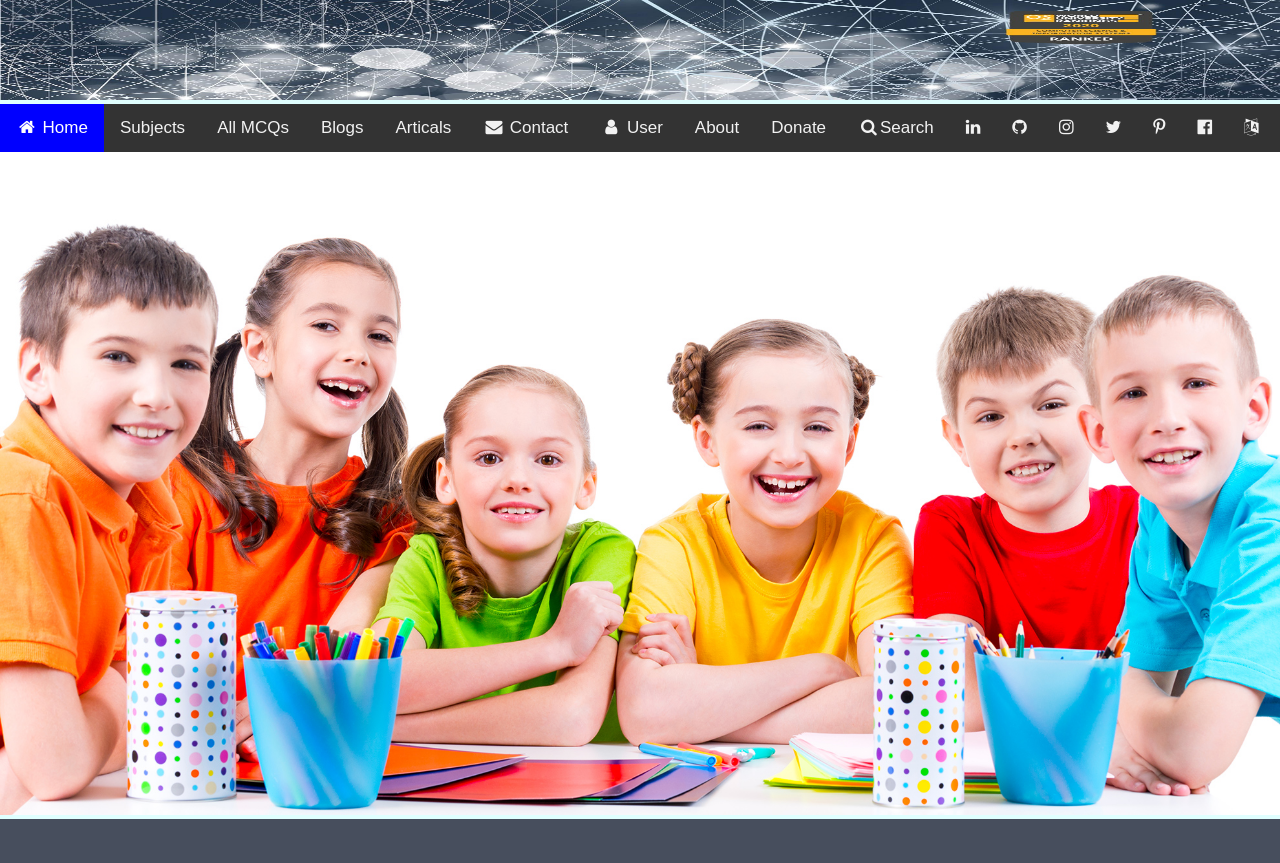
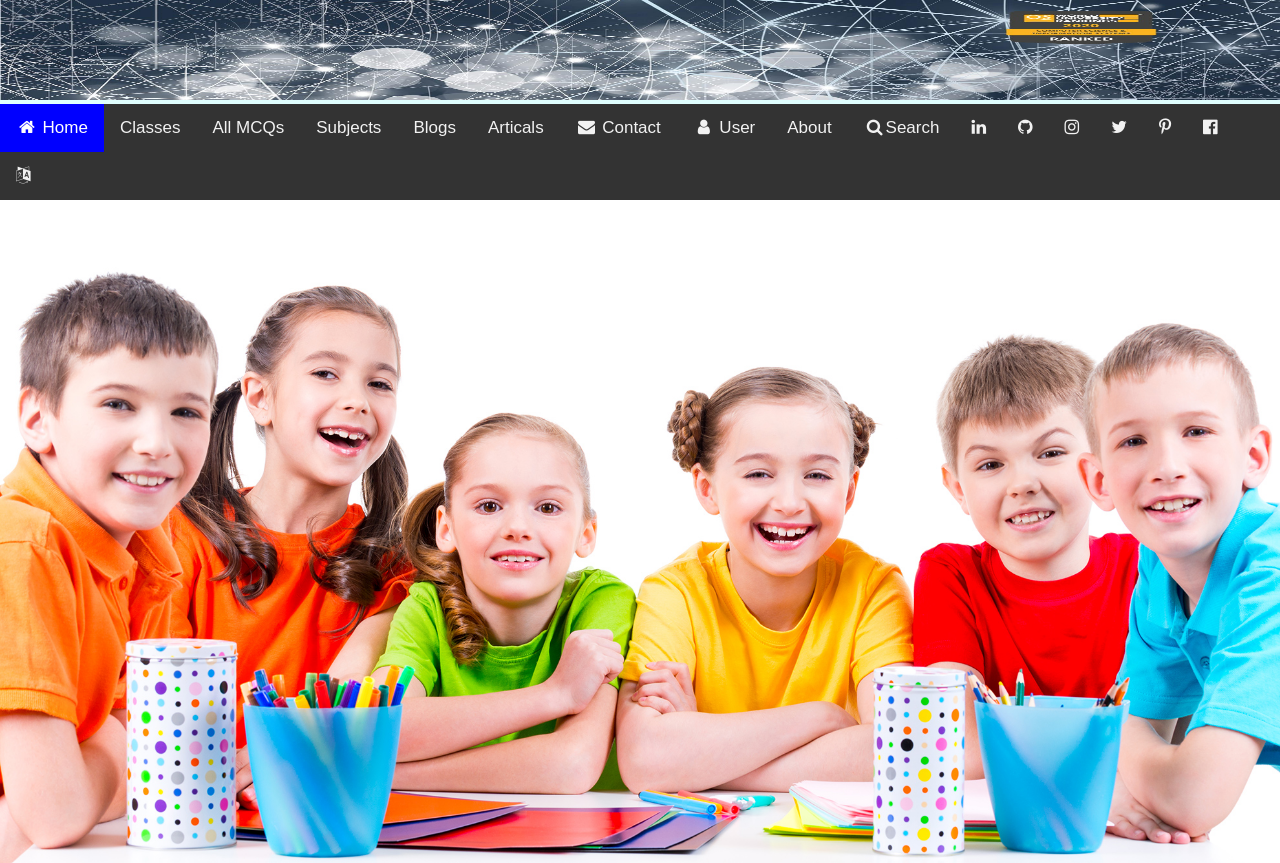
Before and after one commit to imtiyaj786/onlinelearningwebsite, a plain HTML site: page index.html in a window 1280 px wide. Shown: the top 863 px of the page. Drawn offline with Linux system fonts and the light colour scheme.

Commit message:
add new menu

```diff
--- a/index.html
+++ b/index.html
@@ -10,14 +10,14 @@ This is Created by Mohamad IMTIYAJ ALAM 19/02/2020 FOR MAKE STUDY EASY.-->
 <!-- Navigation -->
 <div class="topnav">
   <a class="active" href="#home"><i class="fa fa-fw fa-home"></i> Home</a>
+  <a href="#Classes">Classes</a>
+  <a href="#MCQs">All MCQs</a>
   <a href="#Syllabus">Subjects</a>
-  <a href="#Tutorial">All MCQs</a>
   <a href="#Blogs">Blogs</a>
-  <a href="#Blogs">Articals</a>
+  <a href="#Articals">Articals</a>
   <a href="#Contact"><i class="fa fa-fw fa-envelope"></i> Contact</a>
   <a href="#Login"><i class="fa fa-fw fa-user"></i> User</a>
    <a href="#Blogs">About</a>
-  <a href="#Blogs">Donate</a>
   <a href="#Search"><i class="fa fa-fw fa-search"></i>Search</a>
   <a href="https://www.linkedin.com/in/imtiyaj786"><i class="fa fa-linkedin"></i></a>
   <a href="https://github.com/imtiyaj786"><i class="fa fa-github"></i></a>
```
